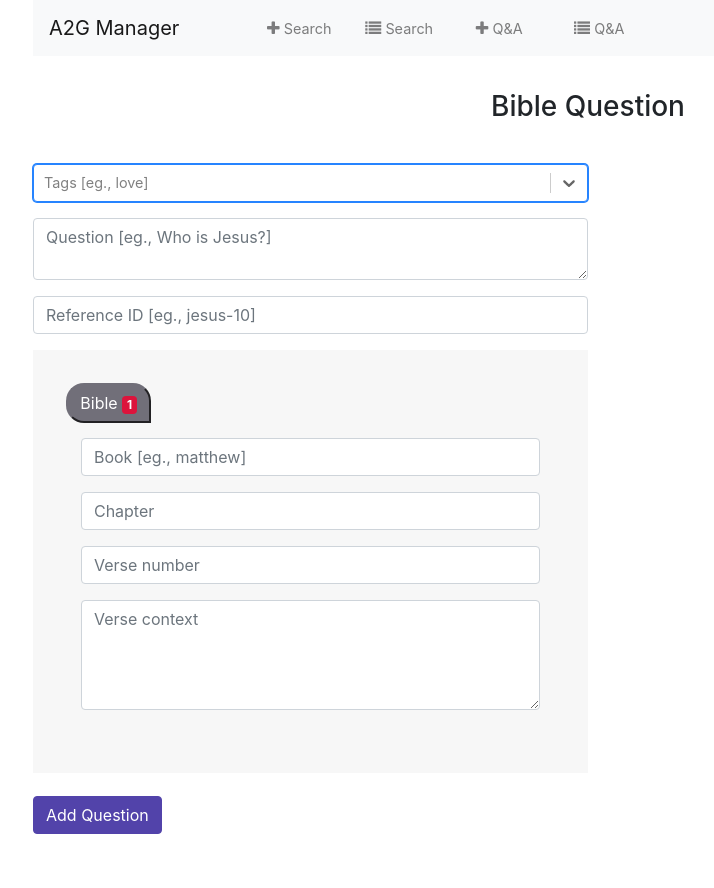
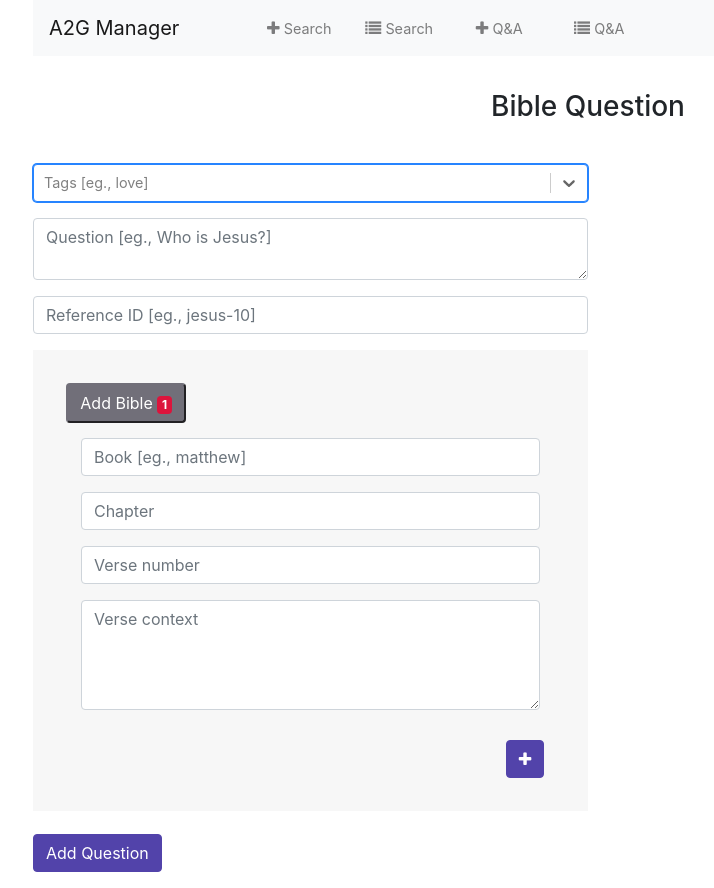
Before and after one commit to prashanth-sams/a2g-manager, a React (Create React App) app: page /add/question in a window 1280 px wide. Shown: the whole page, without its empty margins (52-766 px from the left). Before the commit the page ends 850 px from the top, so only its background shows below. Built offline with nearby package versions, Linux system fonts and the light colour scheme.

Commit message:
bible section component

```diff
--- /dev/null
+++ b/src/components/AddQuestion/AddBibleSection.tsx
@@ -0,0 +1,43 @@
+import * as React from 'react';
+
+export class AddBibleSection extends React.Component {
+    constructor(props){
+        super(props);
+    }
+
+    public render() {
+        return (
+            <div className="bible-container">
+                <div className="form-group">
+                    <input type="text" className="form-control"
+                        name="book"
+                        placeholder="Book [eg., matthew]"
+                        required={true}
+                    />
+                </div>
+                <div className="form-group">
+                    <input type="text" className="form-control"
+                        name="chapter"
+                        placeholder="Chapter"
+                        required={true}
+                    />
+                </div>
+                <div className="form-group">
+                    <input type="text" className="form-control"
+                        name="verse number"
+                        placeholder="Verse number"
+                        required={true}
+                />
+                </div>
+                <div className="form-group">
+                    <textarea id="form7" className="md-textarea form-control" rows={4}
+                        name="verse"
+                        placeholder="Verse context"
+                    />
+                </div>
+            </div>
+        )
+    }
+}
+
+export default AddBibleSection;
--- a/src/components/AddQuestion/AddQuestion.tsx
+++ b/src/components/AddQuestion/AddQuestion.tsx
@@ -4,6 +4,16 @@ import Select, { components } from 'react-select';
 import axios from 'axios';
 import { colourOptions } from './data';
 import './_style.css';
+import AddBibleSection from './AddBibleSection';
+
+const AddBibleWrapper = props => (
+  <div>
+    {props.children}
+    <button type="button" className="btn btn-primary" id="add-row" onClick={props.addBible}>
+      <i className="fa fa-plus" />
+    </button>
+  </div>
+);
 
 interface AddQuestionState {
   error: boolean
@@ -14,7 +24,8 @@ interface AddQuestionState {
   book_name : string,
   chapter_number: null,
   verse_number: string,
-  verse_context: string
+  verse_context: string,
+  numBible: number
 }
 
 const MultiValueLabel = (props) => {
@@ -34,7 +45,8 @@ export class AddQuestion extends React.Component<AddQuestionProps, AddQuestionSt
       book_name : '',
       chapter_number: null,
       verse_number: '',
-      verse_context: ''
+      verse_context: '',
+      numBible: 0
     };
     axios.defaults.baseURL = 'http://localhost:4000/question';
   }
@@ -117,9 +129,22 @@ export class AddQuestion extends React.Component<AddQuestionProps, AddQuestionSt
 		this.setState({
 			verse_context : e.target.value
 		});
-	}
+  }
+
+  public onAddBible = () => {
+    this.setState({
+      numBible: this.state.numBible + 1
+    });
+  }
 
   public render() {
+    const children = [];
+
+    for (let i = 0; i < this.state.numBible; i += 1) {
+      // children.push(<AddBible key={i} number={i}/>);
+      children.push(<AddBibleSection key={i} />);
+    };
+
     // const {tag_name, book_name} = this.props;
     return (
       <div style={{marginTop: 10}}>
@@ -158,7 +183,7 @@ export class AddQuestion extends React.Component<AddQuestionProps, AddQuestionSt
               </div>
           </div>
           <div className="bible-outer-container">
-            <button type="button" className="bible-label">Bible <span className="badge">1</span></button>
+            <button type="button" className="bible-label">Add Bible <span className="badge">1</span></button>
             <div className="bible-container">
               <div className="form-group">
                 <input type="text" className="form-control"
@@ -196,6 +221,11 @@ export class AddQuestion extends React.Component<AddQuestionProps, AddQuestionSt
                 />
               </div>
             </div>
+
+            <AddBibleWrapper addBible={this.onAddBible}>
+              {children}
+            </AddBibleWrapper>
+
           </div>
           <div className="form-group" id="submit-question-container">
             <input type="submit" value="Add Question" className="btn btn-primary" id="submit" />
--- a/src/components/AddQuestion/_style.css
+++ b/src/components/AddQuestion/_style.css
@@ -31,7 +31,7 @@
     padding: .375rem .75rem;
     border-radius: .25rem;
     pointer-events: none;
-    border-radius: 18px 18px 0 18px;
+    /* border-radius: 18px 18px 0 18px; */
 }
 
 .badge {
@@ -46,3 +46,9 @@
     padding-bottom: 3%;
     margin-right: 50%;
 }
+
+#add-row {
+    margin-left: 90%;
+    background-color: #5243AA;
+    border-color: #5243AA;
+}
```
